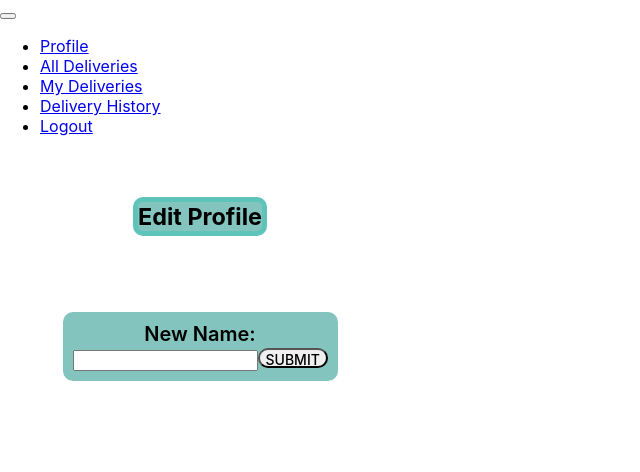
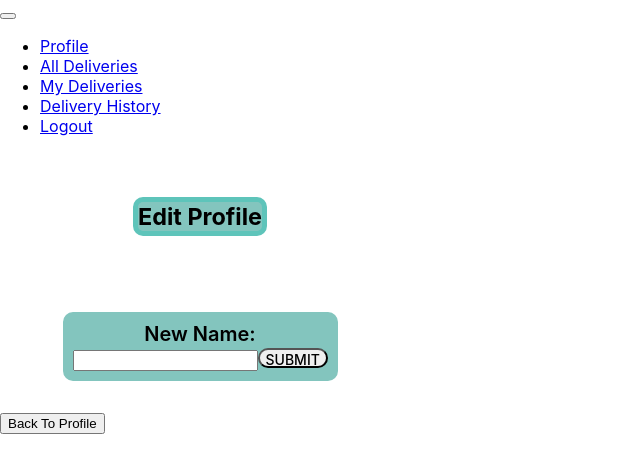
Before and after one commit to moneshadhali/Capstone_Project, a React (Create React App) app in the folder capstone-frontend/: page /profile/1/edit in a window 1280 px wide. Shown: the top 472 px of the page, without its empty margins (0-640 px from the left). Built offline with nearby package versions, Linux system fonts and the light colour scheme; no server answers.

Commit message:
added back to profile button on edit-user-form

```diff
--- a/capstone-frontend/src/components/EditUserForm.jsx
+++ b/capstone-frontend/src/components/EditUserForm.jsx
@@ -20,8 +20,6 @@ const EditUserForm = ({userProfile, updateUser}) => {
         updateUser(updatedUser);
         navigate("/profile");
     }
-
-
 
     return (
         <>
@@ -49,6 +47,7 @@ const EditUserForm = ({userProfile, updateUser}) => {
         </form>
         </div>
         </section>
+        <button onClick={() => navigate("/profile")}>Back To Profile</button>
 
         </>
 
```
